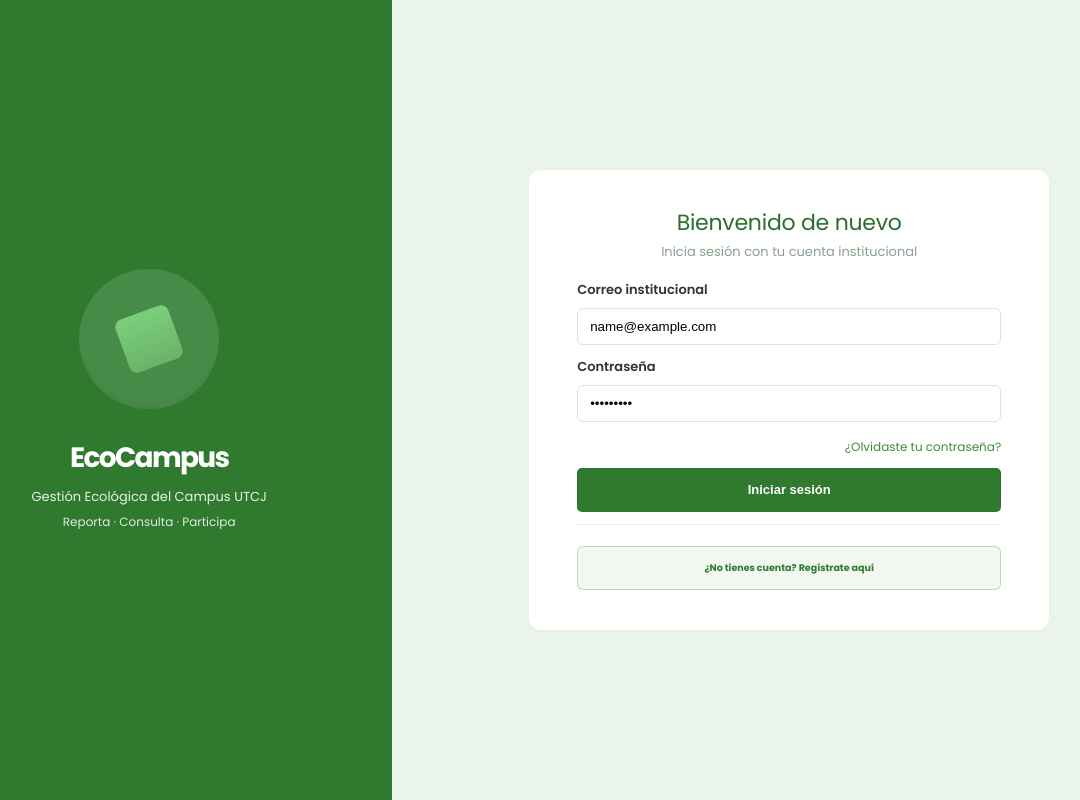
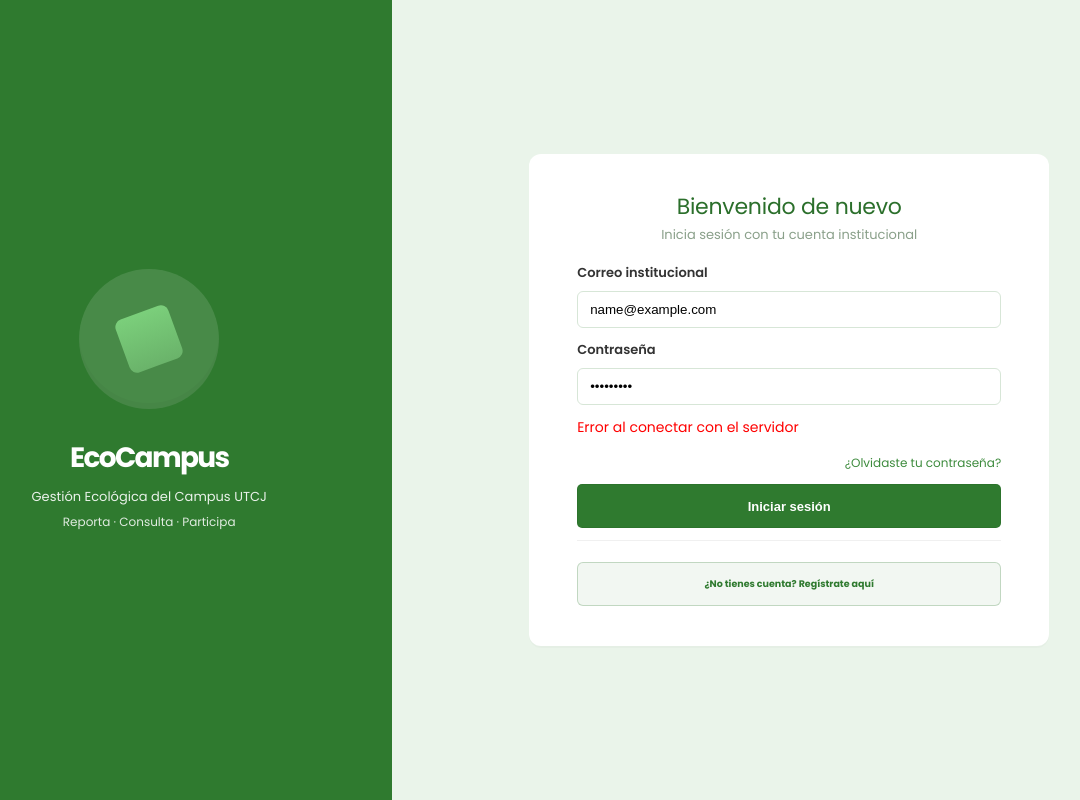
Before and after one commit to Abelatzo/EcoCampus, a React app in the folder frontend/: page /login in a window 1280 px wide. Both pictures are taken after typing "name@example.com", "Sample123" into the empty fields and a click on the button "Iniciar sesión". Shown: the whole page, without its empty margins (94-1174 px from the left). Built offline with nearby package versions, Linux system fonts and the light colour scheme; no server answers; the HTML template or start-up script is replaced by a standard one.

Commit message:
feat: conectar login con backend

```diff
--- a/frontend/src/Login.jsx
+++ b/frontend/src/Login.jsx
@@ -1,7 +1,45 @@
-import { Link } from 'react-router-dom'
+import { useState } from 'react'
+import { Link, useNavigate } from 'react-router-dom'
 import './Login.scss'
 
 export default function Login() {
+  const [email, setEmail] = useState('')
+  const [password, setPassword] = useState('')
+  const [error, setError] = useState('')
+  const navigate = useNavigate()
+
+  const handleLogin = async (e) => {
+    e.preventDefault()
+    setError('')
+
+    try {
+      const response = await fetch(`${import.meta.env.VITE_API_URL}/api/auth/login`, {
+        method: 'POST',
+        headers: { 'Content-Type': 'application/json' },
+        body: JSON.stringify({ email, password })
+      })
+
+      const data = await response.json()
+
+      if (!response.ok) {
+        setError(data.error || 'Credenciales incorrectas')
+        return
+      }
+
+      localStorage.setItem('token', data.token)
+      localStorage.setItem('usuario', JSON.stringify(data.usuario))
+
+      if (data.usuario.rol === 'administrador') {
+        navigate('/admin')
+      } else {
+        navigate('/map')
+      }
+
+    } catch (err) {
+      setError('Error al conectar con el servidor')
+    }
+  }
+
   return (
     <div className="login-page">
       <div className="left-panel">
@@ -18,16 +56,28 @@
           <h2>Bienvenido de nuevo</h2>
           <p className="muted">Inicia sesión con tu cuenta institucional</p>
 
-          <form onSubmit={(e) => e.preventDefault()} className="login-form">
+          <form onSubmit={handleLogin} className="login-form">
             <label className="field">
               <span className="label-text">Correo institucional</span>
-              <input type="email" placeholder="usuario@utcj.edu.mx" />
+              <input
+                type="email"
+                placeholder="usuario@utcj.edu.mx"
+                value={email}
+                onChange={(e) => setEmail(e.target.value)}
+              />
             </label>
 
             <label className="field">
               <span className="label-text">Contraseña</span>
-              <input type="password" placeholder="**********" />
+              <input
+                type="password"
+                placeholder="**********"
+                value={password}
+                onChange={(e) => setPassword(e.target.value)}
+              />
             </label>
+
+            {error && <p style={{ color: 'red', fontSize: '14px' }}>{error}</p>}
 
             <a className="forgot" href="#">¿Olvidaste tu contraseña?</a>
 
```
